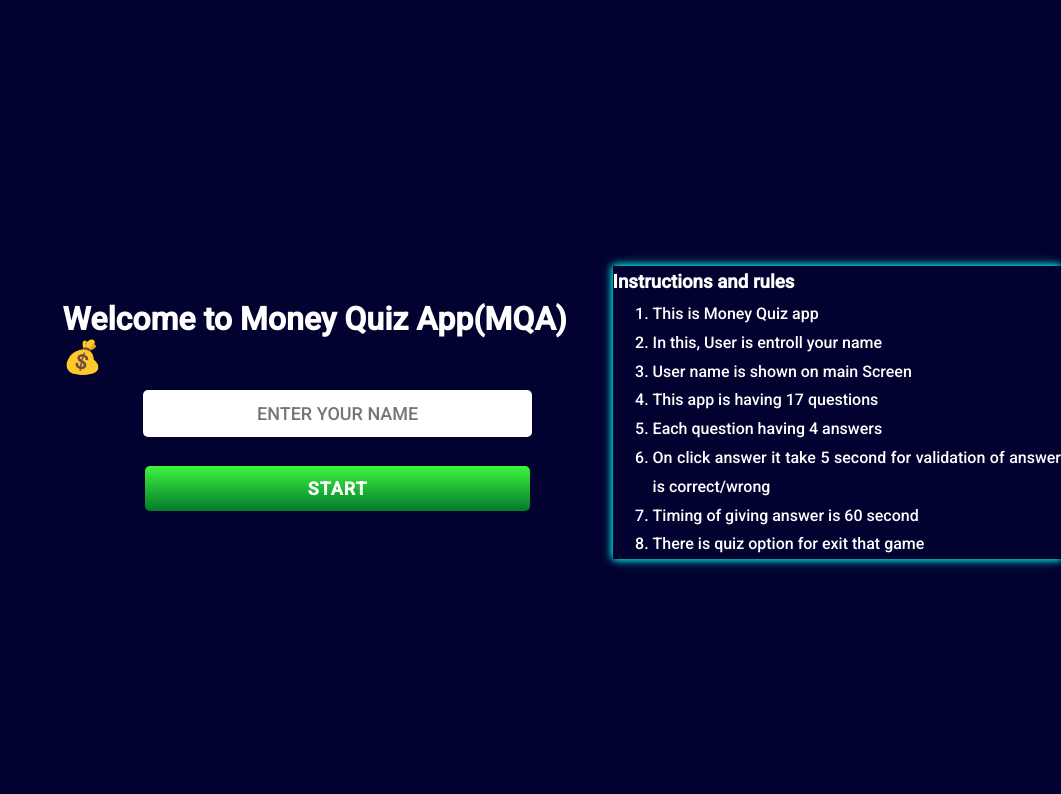
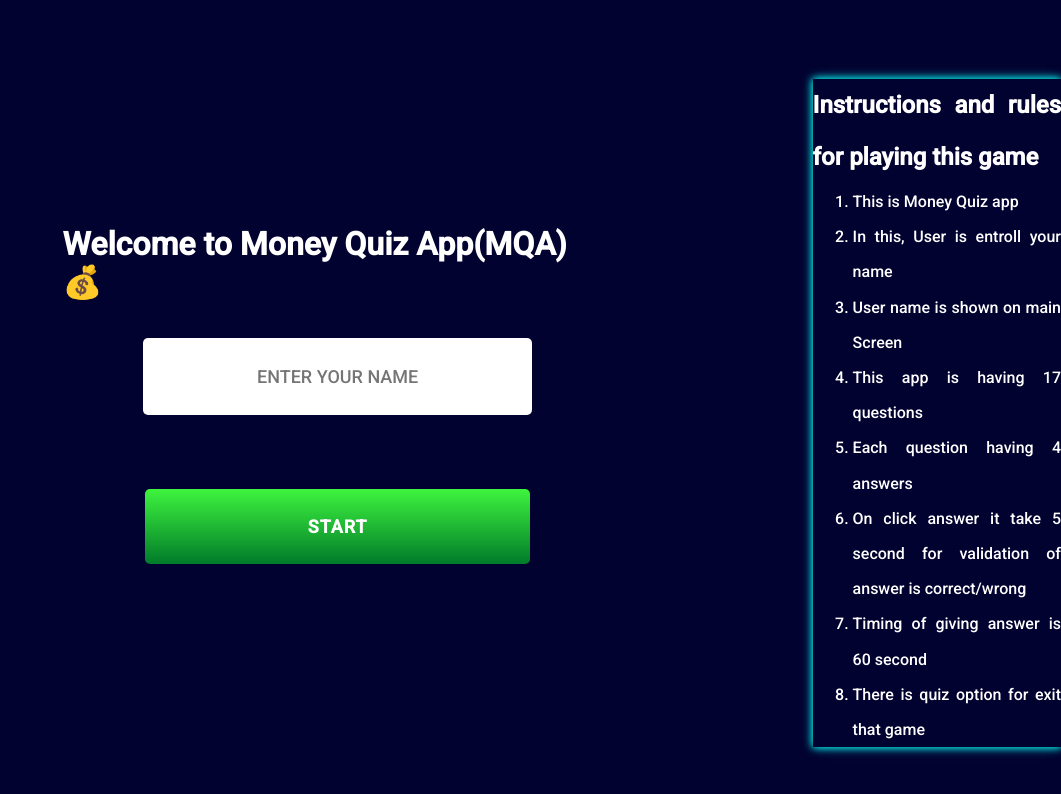
Before and after one commit to akii1998/Quiz_React, a React (Create React App) app: page / in a window 1280 px wide. Shown: the top 794 px of the page, without its empty margins (219-1280 px from the left). Built offline with nearby package versions, Linux system fonts and the light colour scheme.

Commit message:
Front page

```diff
--- a/src/App.css
+++ b/src/App.css
@@ -168,7 +168,7 @@
 }
 .start {
   width: 550px;
-  height: 150px;
+  height: 300px;
   display: flex;
   flex-direction: column;
   align-items: center;
@@ -179,18 +179,21 @@
   left: 0;
   right: 0;
   margin: auto;
+  line-height: 3;
+
   /* background:linear-gradient(#774a01, #08001d);  */
 
 }
 
 .startInput {
   width: 70%;
-  height: 30%;
+  height: 25%;
   border: none;
   border-radius: 5px;
   text-align: center;
   font-size: 18px;
    text-transform: uppercase;
+   line-height: 3;
 }
 
 .startInput:focus {
@@ -199,7 +202,7 @@
 
 .startButton {
   width: 70%;
-  height: 30%;
+  height: 25%;
   border: none;
   border-radius: 5px;
   cursor: pointer;
@@ -231,15 +234,10 @@
   align-items: center;
   margin: 2% 0% 0% 22%;
 }
+
 .main-start>h1{
-  top: 0;
-  bottom: 0;
-  left: 0;
-  right: 0;
-  margin: auto;
-
+  font-weight: 300;
 }
-
 .earnText{
   display: flex;
   justify-content: center;
@@ -273,7 +271,7 @@
   font-weight: bold;
   text-shadow:2px 2px 4px rgb(61, 108, 185) ;
 }
-.feild{
+.field{
   display: flex;
   flex-wrap: wrap;
   justify-content: space-between;
@@ -286,6 +284,10 @@
   box-shadow:
   0 0 7px rgb(7, 231, 231),
   0 0 10px rgb(3, 217, 210);
-  line-height: 1.8;
+  line-height: 2.2;
   text-align: justify;
+  margin-left: 200px;
 }
+.instruction>h3{
+  font-weight: 1200;
+}
--- a/src/App.jsx
+++ b/src/App.jsx
@@ -155,7 +155,7 @@ function App() {
           </div>
           <div className="pyramid">
             <ul className="moneyList">
-              <div className="feild">
+              <div className="field">
                 <h2 className="username">{userName}</h2>
                 <h2 className="score">Score : {earned}</h2>
               </div>
--- a/src/components/Start.jsx
+++ b/src/components/Start.jsx
@@ -23,7 +23,7 @@ function Start({ SetUser }) {
       </div>
       </div>
       <div className="instruction">
-        <h3>Instructions and rules</h3>
+        <h2>Instructions and rules for playing this game</h2>
         <ol type="number">
           <li>This is Money Quiz app</li>
           <li>In this, User is entroll your name</li>
```
